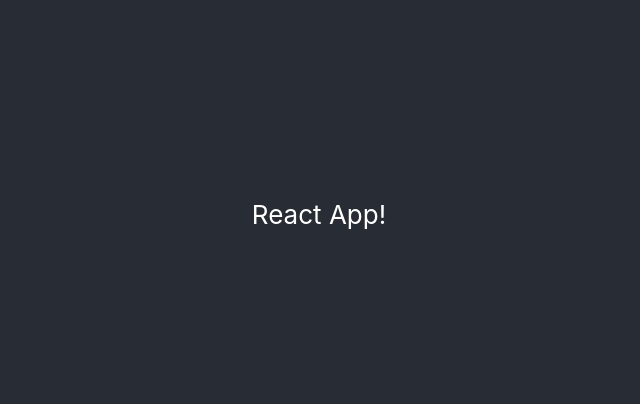
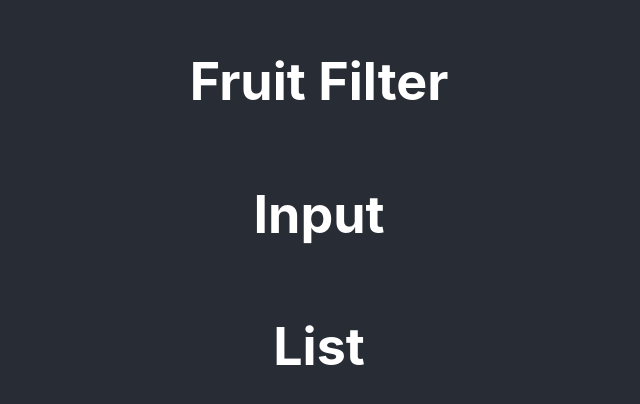
Before and after one commit to jtreeves/fruit-filter, a React (Create React App) app: page / in a window 1280 px wide. Shown: the part 186-590 px from the top of the page, without its empty margins (321-961 px from the left). Built offline with nearby package versions, Linux system fonts and the light colour scheme; the HTML template or start-up script is replaced by a standard one.

Commit message:
[App] Import components, and display them on page

```diff
--- a/src/App.js
+++ b/src/App.js
@@ -1,11 +1,13 @@
 import './App.css'
+import Input from './components/Input'
+import List from './components/List'
 
 function App() {
     return (
-        <div className='App'>
-            <header className='App-header'>
-                React App!
-            </header>
+        <div className='App-header'>
+            <h1>Fruit Filter</h1>
+            <Input />
+            <List />
         </div>
     )
 }
```
Also changed, not shown: 1 other file (tests, documents, lock files or other folders).
